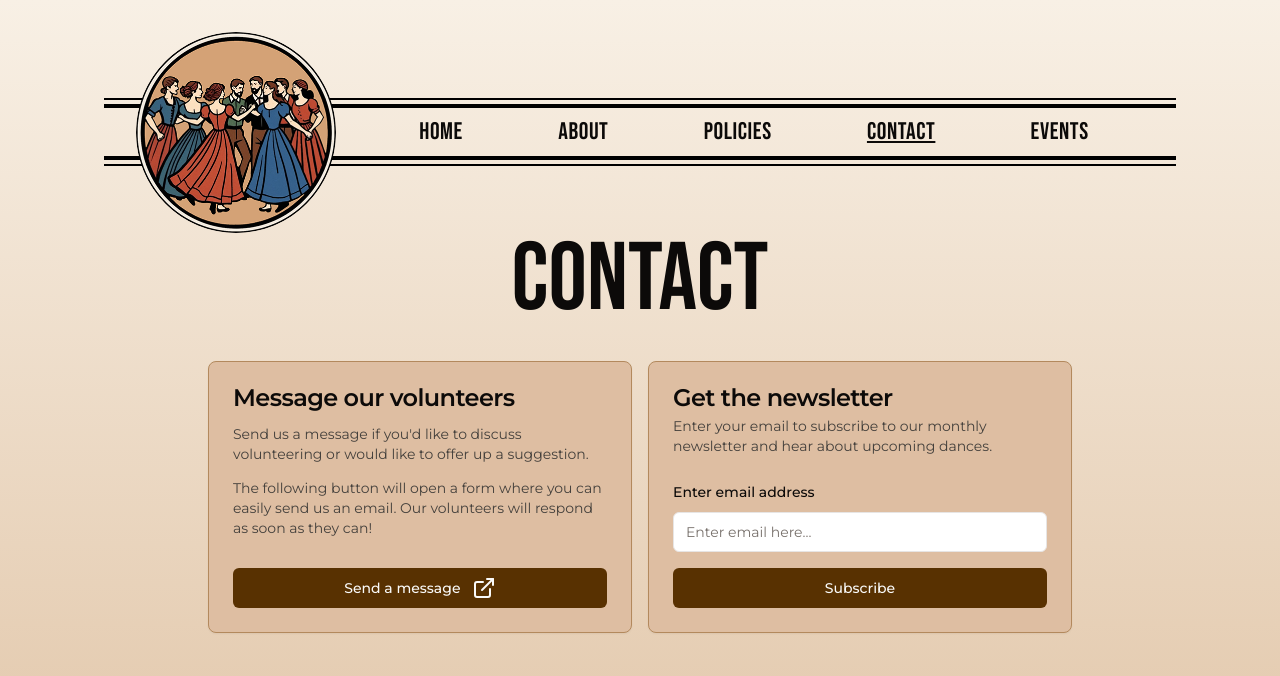
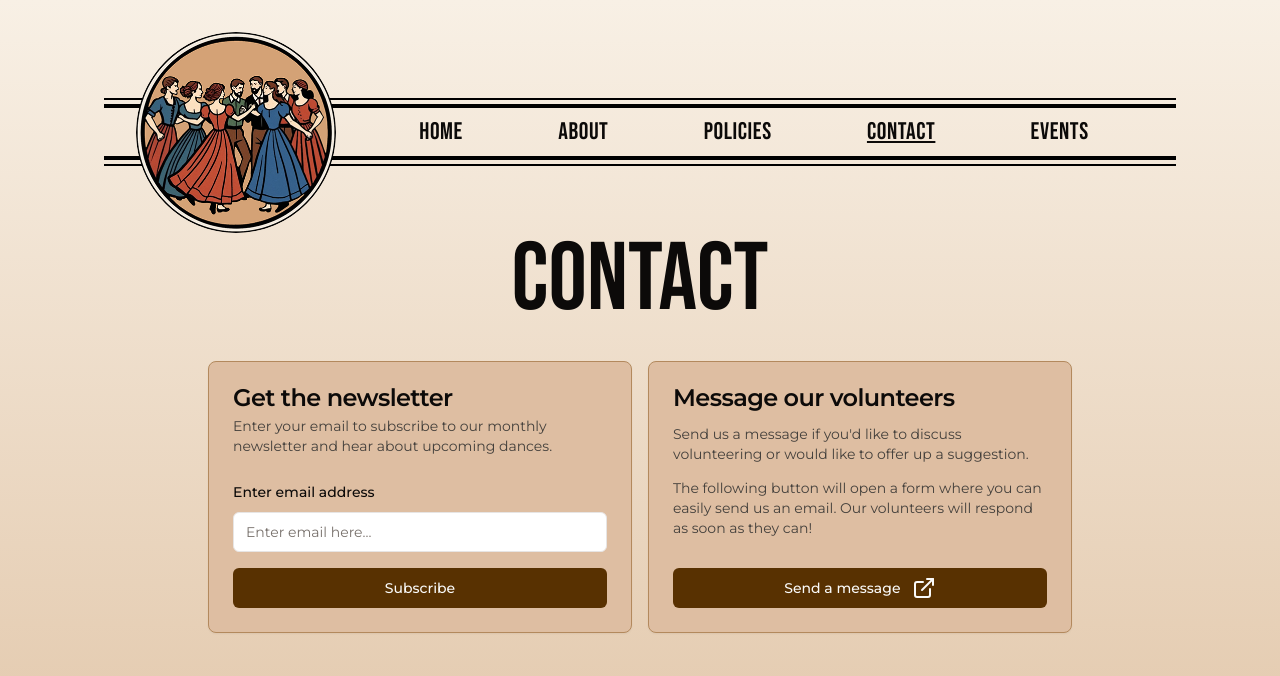
Before and after one commit to santacruzcontra/homepage, a Next.js app: page /contact in a window 1280 px wide. Shown: the top 676 px of the page. Built offline with nearby package versions, Linux system fonts and the light colour scheme.

Commit message:
Split the contact form cards into their own functions to make refactoring of the top-level component easier. Reorder the cards so the newsletter is first.

```diff
--- a/src/app/contact/page.tsx
+++ b/src/app/contact/page.tsx
@@ -17,16 +17,25 @@ export default function ContactPage() {
     <>
       <PageTitle>Contact</PageTitle>
       <div className="m-auto grid max-w-md grid-cols-1 items-stretch justify-start gap-4 p-4 desktop:mt-4 desktop:max-w-4xl desktop:grid-cols-2">
+        <SubscribeNewsletterCard />
+        <FormLinkCard />
+      </div>
+    </>
+  );
+}
+
+function FormLinkCard() {
+  return (
     <Card className="flex flex-col justify-between">
       <CardHeader className="gap-2">
         <CardTitle>Message our volunteers</CardTitle>
         <CardDescription className="text-stone-700">
-              Send us a message if you&apos;d like to discuss volunteering or
-              would like to offer up a suggestion.
+          Send us a message if you&apos;d like to discuss volunteering or would
+          like to offer up a suggestion.
         </CardDescription>
         <CardDescription className="text-stone-700">
-              The following button will open a form where you can easily send us
-              an email. Our volunteers will respond as soon as they can!
+          The following button will open a form where you can easily send us an
+          email. Our volunteers will respond as soon as they can!
         </CardDescription>
       </CardHeader>
       <CardContent>
@@ -38,19 +47,22 @@ export default function ContactPage() {
         </Link>
       </CardContent>
     </Card>
+  );
+}
+
+function SubscribeNewsletterCard() {
+  return (
     <Card>
       <CardHeader>
         <CardTitle>Get the newsletter</CardTitle>
         <CardDescription className="max-w-sm text-stone-700">
-              Enter your email to subscribe to our monthly newsletter and hear
-              about upcoming dances.
+          Enter your email to subscribe to our monthly newsletter and hear about
+          upcoming dances.
         </CardDescription>
       </CardHeader>
       <CardContent>
         <SubscribeEmailForm />
       </CardContent>
     </Card>
-      </div>
-    </>
   );
 }
```
Lines whose indentation alone changed are shown as unchanged.
